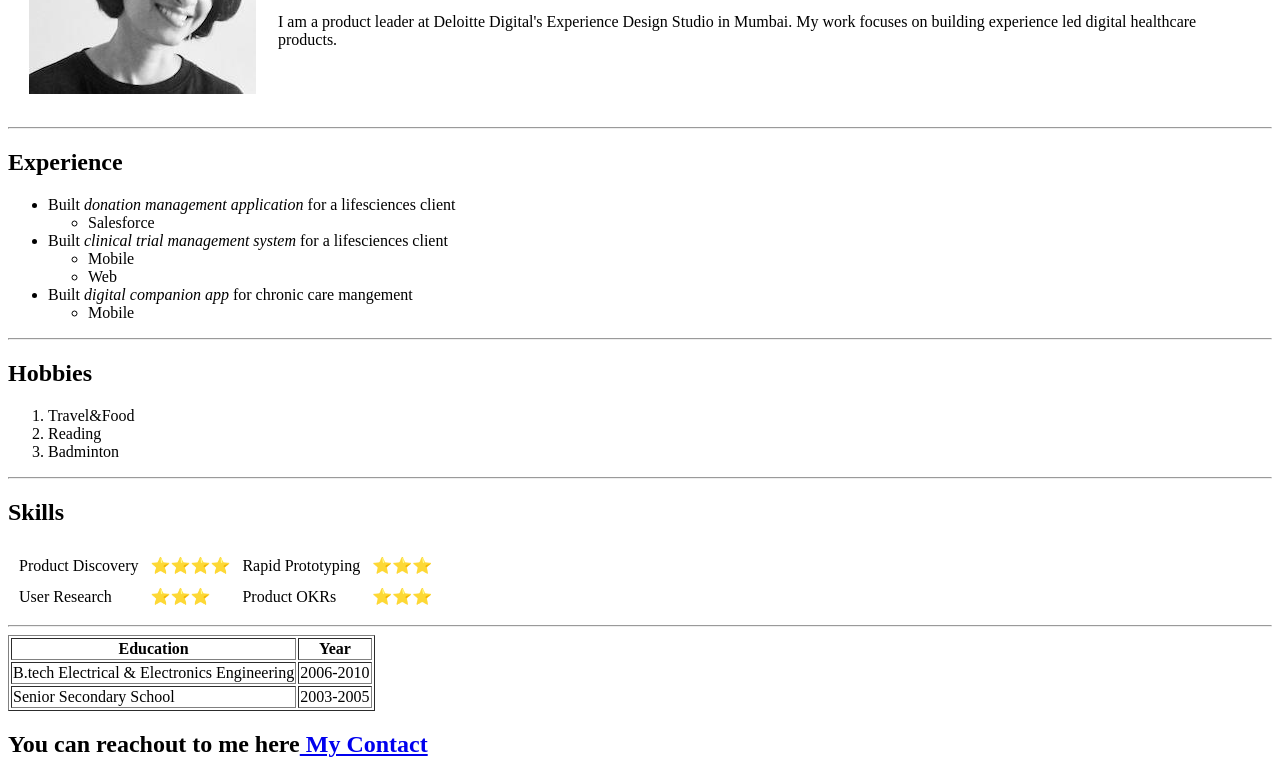
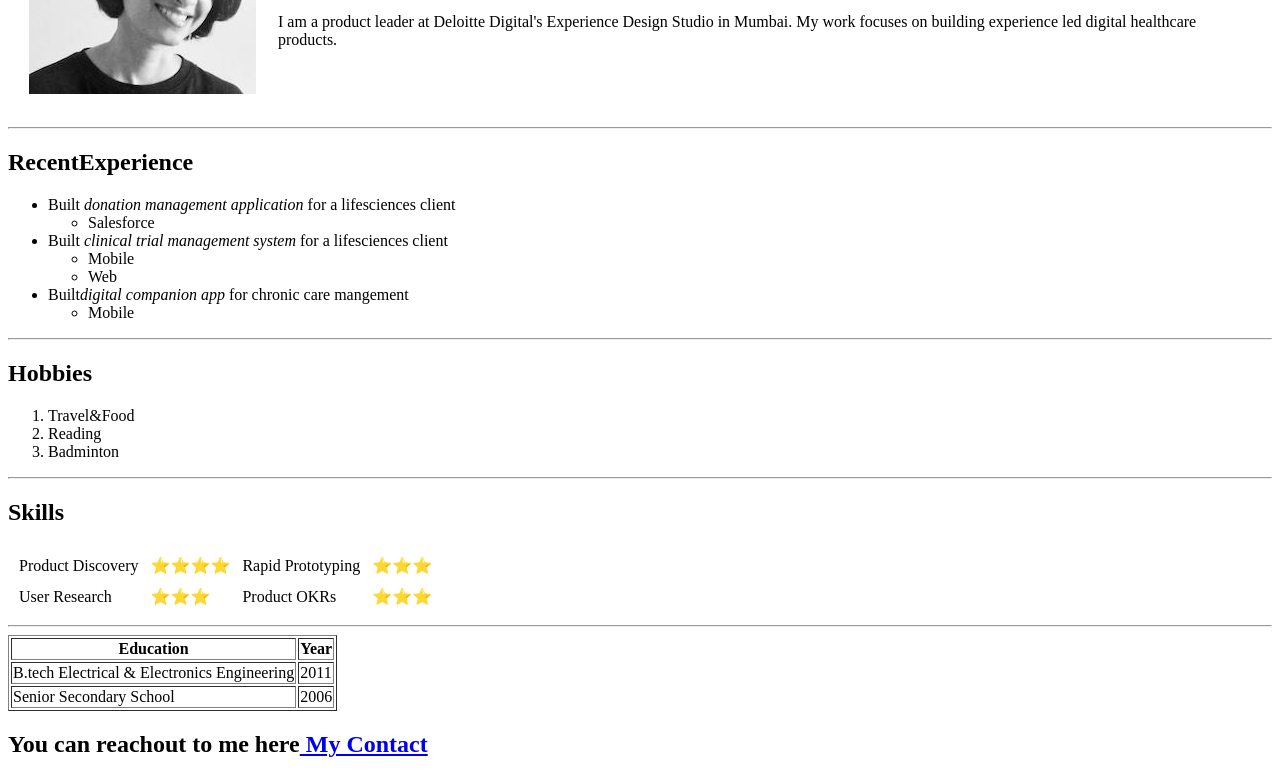
Before and after one commit to DMV88/CV, a plain HTML site: page index.html in a window 1280 px wide. Shown: the part 162-940 px from the top of the page. Drawn offline with Linux system fonts and the light colour scheme.

Commit message:
Update index.html
changes in yrs, exp

```diff
--- a/index.html
+++ b/index.html
@@ -18,7 +18,7 @@
     </tr>
   </table>
   <hr>
-  <h2>Experience</h2>
+  <h2>RecentExperience</h2>
   <ul>
     <li>Built <em>donation management application</em> for a lifesciences client</li>
     <ul>
@@ -29,7 +29,7 @@
       <li>Mobile</li>
       <li>Web</li>
     </ul>
-    <li>Built <em>digital companion app</em> for chronic care mangement</li>
+    <li>Built<em>digital companion app</em> for chronic care mangement</li>
     <ul>
       <li>Mobile</li>
     </ul>
@@ -69,11 +69,11 @@
     <tbody>
       <tr>
         <td>B.tech Electrical & Electronics Engineering</td>
-        <td>2006-2010</td>
+        <td>2011</td>
       </tr>
       <tr>
         <td>Senior Secondary School</td>
-        <td>2003-2005</td>
+        <td>2006</td>
       </tr>
     </tbody>
   </table>
```
